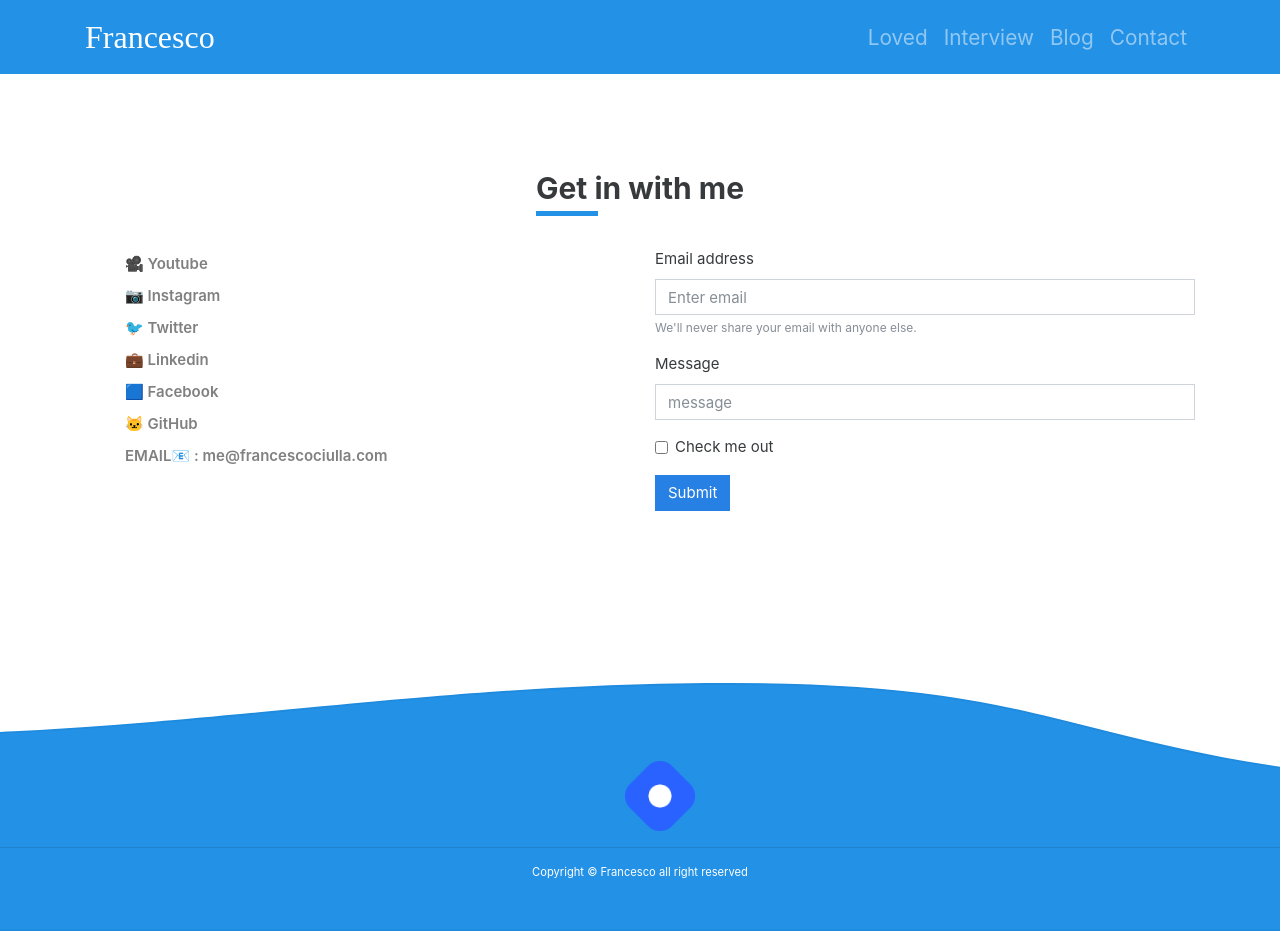
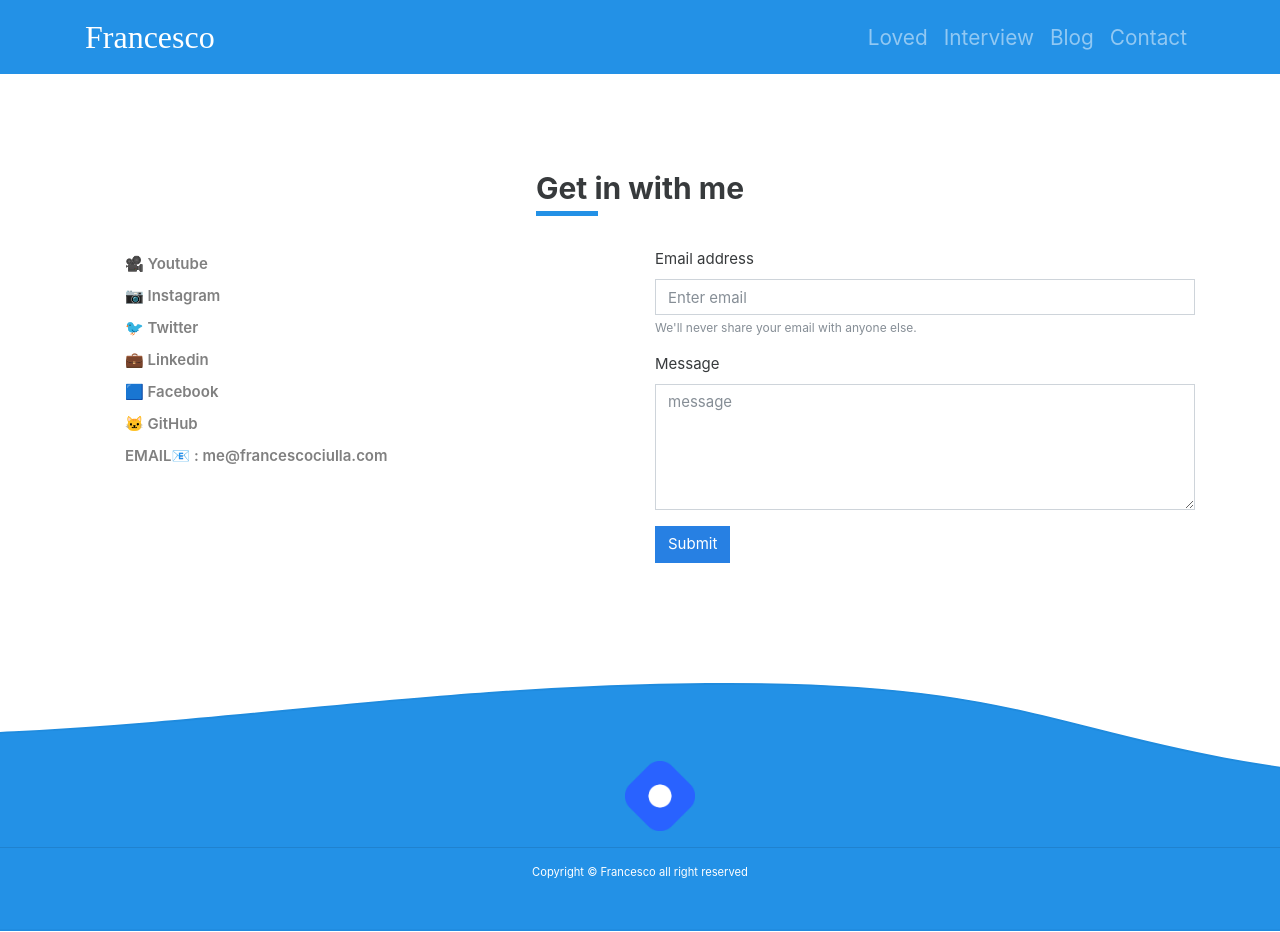
Before and after one commit to DentedCode/introvertuber-francesco-gift, a Next.js app: page /contact in a window 1280 px wide. Built offline with nearby package versions, Linux system fonts and the light colour scheme; a web font is replaced by a local one.

Commit message:
contact form updated

```diff
--- /dev/null
+++ b/pages/api/contact.js
@@ -0,0 +1,11 @@
+// Next.js API route support: https://nextjs.org/docs/api-routes/introduction
+
+export default (req, res) => {
+  console.log(req.body)
+  res.statusCode = 200
+  res.json({
+    status: 'success',
+    message:
+      'Thank you for sending me the email. For quick response, please reach me via social media!',
+  })
+}
--- a/pages/api/hello.js
+++ /dev/null
@@ -1,6 +0,0 @@
-// Next.js API route support: https://nextjs.org/docs/api-routes/introduction
-
-export default (req, res) => {
-  res.statusCode = 200
-  res.json({ name: 'John Doe' })
-}
--- a/pages/contact.js
+++ b/pages/contact.js
@@ -1,13 +1,93 @@
-import { Form, Button, Container, Row, Col } from 'react-bootstrap'
+import { useState, useEffect } from 'react'
+import {
+  Form,
+  Button,
+  Container,
+  Row,
+  Col,
+  Alert,
+  Spinner,
+} from 'react-bootstrap'
 import MainLayout from '../components/layout/mainLayout'
 
+const initialFormData = {
+  email: '',
+  message: '',
+}
+const initialFormSubmit = {
+  status: '',
+  message: '',
+}
+
+const contactApi = '/api/contact'
+
 export default function Contact() {
+  const [formData, setFormData] = useState(initialFormData)
+  const [isPendingSubmit, setIsPendingSubmit] = useState(false)
+  const [formDataError, setFormDataError] = useState(initialFormSubmit)
+
+  useEffect
+
+  const resetForm = () => {
+    setIsPendingSubmit(false)
+    setFormDataError(initialFormSubmit)
+  }
+
+  const handleOnChange = (e) => {
+    const { name, value } = e.target
+    console.log(name, value)
+    resetForm()
+    switch (name) {
+      case 'email':
+        setFormData({ ...formData, email: value })
+        break
+
+      case 'message':
+        setFormData({ ...formData, message: value })
+        break
+
+      default:
+        break
+    }
+  }
+
+  const handleFormSubmit = async (e) => {
+    e.preventDefault()
+
+    if (!formData.email || !formData.message) {
+      return setFormDataError({
+        status: 'error',
+        message: 'Please fill all the required field!',
+      })
+    }
+    setIsPendingSubmit(true)
+
+    fetch(contactApi, {
+      method: 'POST', // or 'PUT'
+      headers: {
+        'Content-Type': 'application/json',
+      },
+      body: JSON.stringify(formData),
+    })
+      .then((response) => response.json())
+      .then((data) => {
+        console.log(data)
+        setIsPendingSubmit(false)
+        setFormDataError(data)
+      })
+      .catch((error) => {
+        console.error('Error:', error)
+        setIsPendingSubmit(false)
+        setFormDataError({ status: 'error', message: error.message })
+      })
+  }
   return (
     <MainLayout>
       <Container className="mt-5">
         <Row className="Py-4">
           <h2 className="section-title mt-5">Get in with me</h2>
         </Row>
+
         <Row>
           <Col className="d-flex flex-direction-row">
             <ul className="social-lists">
@@ -57,25 +137,50 @@ export default function Contact() {
             </ul>
           </Col>
           <Col>
-            <Form>
+            {formDataError.message && (
+              <div>
+                <Alert
+                  variant={
+                    formDataError.status === 'success' ? 'primary' : 'danger'
+                  }
+                >
+                  {formDataError.message}
+                </Alert>
+              </div>
+            )}
+            <Form onSubmit={handleFormSubmit}>
               <Form.Group controlId="formBasicEmail">
                 <Form.Label>Email address</Form.Label>
-                <Form.Control type="email" placeholder="Enter email" />
+                <Form.Control
+                  type="email"
+                  name="email"
+                  onChange={handleOnChange}
+                  placeholder="Enter email"
+                  required
+                />
                 <Form.Text className="text-muted">
                   We'll never share your email with anyone else.
                 </Form.Text>
               </Form.Group>
-
               <Form.Group controlId="formBasicPassword">
                 <Form.Label>Message</Form.Label>
-                <Form.Control type="textarea" placeholder="message" />
-              </Form.Group>
-              <Form.Group controlId="formBasicCheckbox">
-                <Form.Check type="checkbox" label="Check me out" />
+                <Form.Control
+                  as="textarea"
+                  rows="5"
+                  name="message"
+                  placeholder="message"
+                  onChange={handleOnChange}
+                  required
+                />
               </Form.Group>
               <Button variant="primary" type="submit">
                 Submit
-              </Button>
+              </Button>{' '}
+              {isPendingSubmit && (
+                <Row>
+                  <Spinner animation="border" variant="primary" />
+                </Row>
+              )}
             </Form>
           </Col>
         </Row>
```
Also changed, not shown: 1 other file (tests, documents, lock files or other folders).
